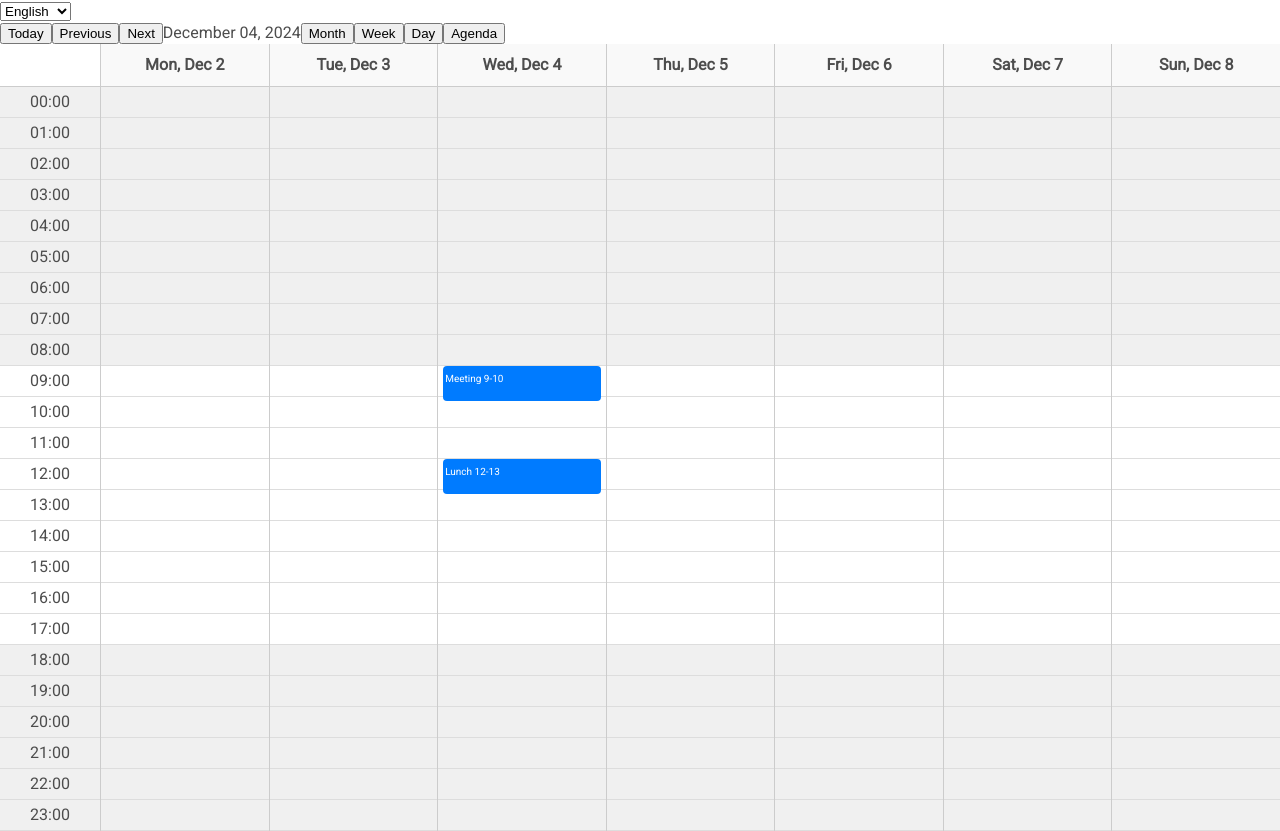
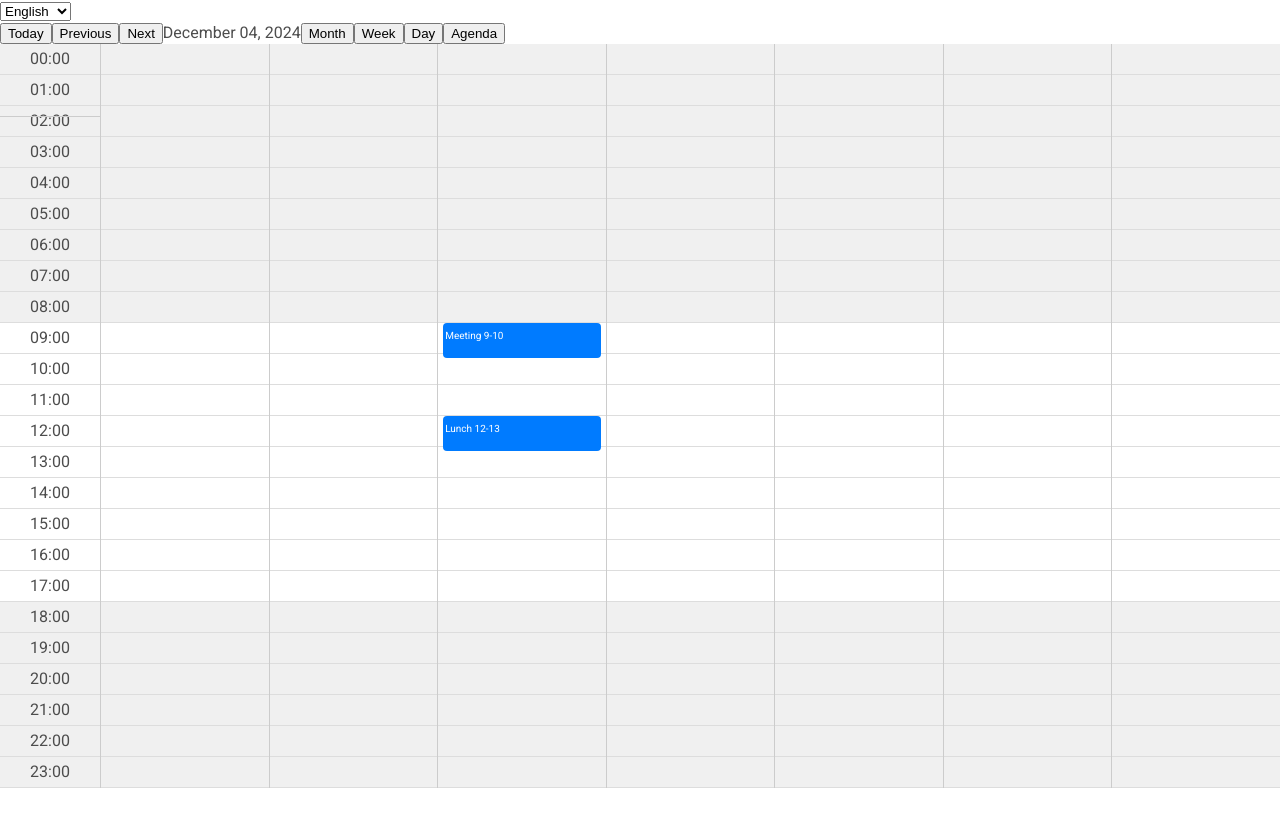
Before and after one commit to Eng-FerasAhmad/razor-calendar, a React (Vite) app: page / in a window 1280 px wide. After the commit the page ends 800 px from the top, so only its background shows below. Built offline with nearby package versions, Linux system fonts and the light colour scheme.

Commit message:
style week row

```diff
--- a/src/components/calendar/week/Week.tsx
+++ b/src/components/calendar/week/Week.tsx
@@ -1,6 +1,14 @@
 import { DateTime } from 'luxon';
 import { ReactElement } from 'react';
-import { WeekContainer, WeekHeaderRow, WeekDayHeader } from './styles';
+import {
+    WeekContainer,
+    WeekHeaderRow,
+    TimeDayWrapper,
+    WeekDayHeaderWrapper,
+    WidthSpaceWrapper,
+    DayShortNameWrapper,
+    DayNumberWrapper,
+} from './styles';
 import { useCalendarContext } from 'calendar/CalendarContext';
 import DayColumn from 'components/calendar/week/days-columns/DaysColumns';
 import TimeColumn from 'components/calendar/week/time-column/TimeColumn';
@@ -43,25 +51,26 @@ export default function Week({
     };
 
     return (
-        <WeekContainer>
-            {/* Week Day Names */}
-            <WeekHeaderRow>
-                <div style={{ width: '100px' }} />{' '}
-                {/* Empty space for TimeColumn */}
+        <WeekContainer data-testid="week-container">
+            <WeekHeaderRow data-testid="week-header-row">
+                <WidthSpaceWrapper data-testid="width-space-wrapper" />
                 {days.map((day) => (
-                    <WeekDayHeader
+                    <WeekDayHeaderWrapper
+                        data-testid="week-day-header-wrapper"
                         key={day.toISO()}
-                        onClick={() => navigateToDay(day)} // Click to navigate
-                        style={{ cursor: 'pointer' }}
+                        onClick={() => navigateToDay(day)}
                     >
-                        {formatDate(day, 'EEE, MMM d')}
-                    </WeekDayHeader>
+                        <DayShortNameWrapper>
+                            {formatDate(day, 'ccc')}
+                        </DayShortNameWrapper>
+                        <DayNumberWrapper>
+                            {formatDate(day, 'dd')}
+                        </DayNumberWrapper>
+                    </WeekDayHeaderWrapper>
                 ))}
             </WeekHeaderRow>
 
-            {/* Week Grid */}
-            <div style={{ display: 'flex', flexDirection: 'row' }}>
-                {/* Time Column */}
+            <TimeDayWrapper data-testud="time-day-wrapper">
                 <TimeColumn
                     interval={interval}
                     is24HourFormat={is24HourFormat}
@@ -69,7 +78,6 @@ export default function Week({
                     endWorkHour={endWorkHour}
                 />
 
-                {/* Day Columns */}
                 {days.map((day) => (
                     <DayColumn
                         key={day.toISO()}
@@ -80,7 +88,7 @@ export default function Week({
                         endWorkHour={endWorkHour}
                     />
                 ))}
-            </div>
+            </TimeDayWrapper>
         </WeekContainer>
     );
 }
--- a/src/components/calendar/week/styles.ts
+++ b/src/components/calendar/week/styles.ts
@@ -10,17 +10,45 @@ export const WeekHeaderRow = styled.div`
     display: flex;
     width: 100%;
     border-bottom: 1px solid #ccc;
+    position: fixed;
 `;
 
-export const WeekDayHeader = styled.div`
+export const WeekDayHeaderWrapper = styled.div`
     flex: 1;
     text-align: center;
     font-weight: bold;
-    padding: 10px 0;
-    background-color: #f9f9f9;
-    border-left: 1px solid #ccc;
-
+    background-color: #fff;
+    padding: 0;
     &:first-child {
         border-left: none;
     }
 `;
+
+export const TimeDayWrapper = styled.div`
+    display: flex;
+    flex-direction: row;
+`;
+
+export const WidthSpaceWrapper = styled.div`
+    width: 100px;
+`;
+
+export const DayShortNameWrapper = styled.div`
+    font-size: 12px;
+    font-weight: normal;
+`;
+export const DayNumberWrapper = styled.div`
+    font-size: 26px;
+    font-weight: normal;
+    width: 45px;
+    height: 45px;
+    border-radius: 50%;
+    display: flex;
+    justify-content: center;
+    align-items: center;
+    margin: 0 auto 5px auto;
+    &:hover {
+        cursor: pointer;
+        background-color: #e6e6e6;
+    }
+`;
```
